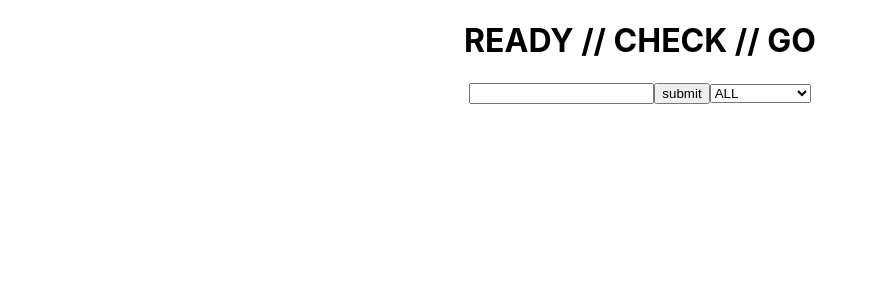
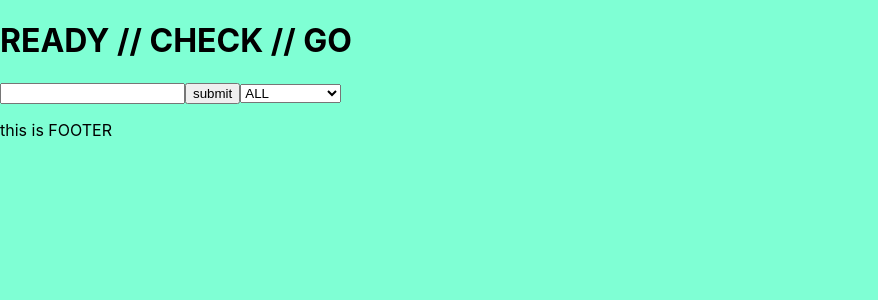
Before and after one commit to Medeirosseth/ReadyCheckGo, a React (Create React App) app in the folder rcg/: page / in a window 1280 px wide. Shown: the top 300 px of the page, without its empty margins (0-878 px from the left). Built offline with nearby package versions, Linux system fonts and the light colour scheme.

Commit message:
add stylings

```diff
--- a/rcg/package.json
+++ b/rcg/package.json
@@ -6,8 +6,10 @@
     "@testing-library/jest-dom": "^5.14.1",
     "@testing-library/react": "^11.2.7",
     "@testing-library/user-event": "^12.8.3",
+    "bootstrap": "^5.0.2",
     "firebase": "^8.8.0",
     "react": "^17.0.2",
+    "react-bootstrap": "^1.6.1",
     "react-dom": "^17.0.2",
     "react-scripts": "4.0.3",
     "styled-components": "^5.3.0",
--- a/rcg/src/App.css
+++ b/rcg/src/App.css
@@ -1,38 +1,8 @@
-.App {
-  text-align: center;
+body {
+  background-color: aquamarine;
 }
 
-.App-logo {
-  height: 40vmin;
-  pointer-events: none;
+
+.footer{
+  border: black;
 }
-
-@media (prefers-reduced-motion: no-preference) {
-  .App-logo {
-    animation: App-logo-spin infinite 20s linear;
-  }
-}
-
-.App-header {
-  background-color: #282c34;
-  min-height: 100vh;
-  display: flex;
-  flex-direction: column;
-  align-items: center;
-  justify-content: center;
-  font-size: calc(10px + 2vmin);
-  color: white;
-}
-
-.App-link {
-  color: #61dafb;
-}
-
-@keyframes App-logo-spin {
-  from {
-    transform: rotate(0deg);
-  }
-  to {
-    transform: rotate(360deg);
-  }
-}
--- a/rcg/src/App.js
+++ b/rcg/src/App.js
@@ -2,6 +2,7 @@ import './App.css';
 //import { useSpring, animated } from 'react-spring'
 import Header from './components/Header';
 import CheckControl from './components/CheckControl';
+import Footer from './components/Footer';
 
 
 function App() {
@@ -10,6 +11,7 @@ function App() {
     <div className="App">
       <Header />
       <CheckControl />
+      <Footer />
     </div>
   );
 }
--- /dev/null
+++ b/rcg/src/components/Footer.js
@@ -0,0 +1,11 @@
+import React from 'react'
+
+
+const Footer= () => {
+  return (
+    <div className="footer"> this is FOOTER</div>
+  )
+}
+
+
+export default Footer;
```
Also changed, not shown: 1 other file (tests, documents, lock files or other folders).
